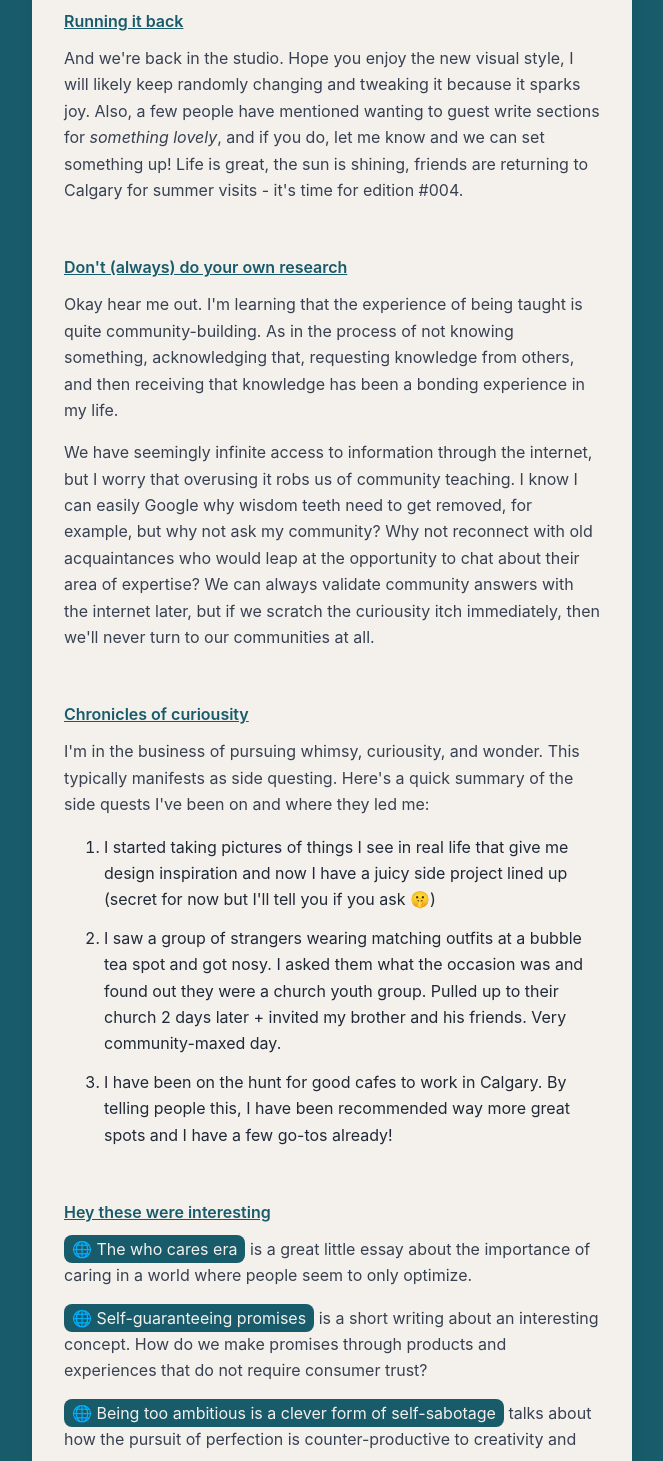
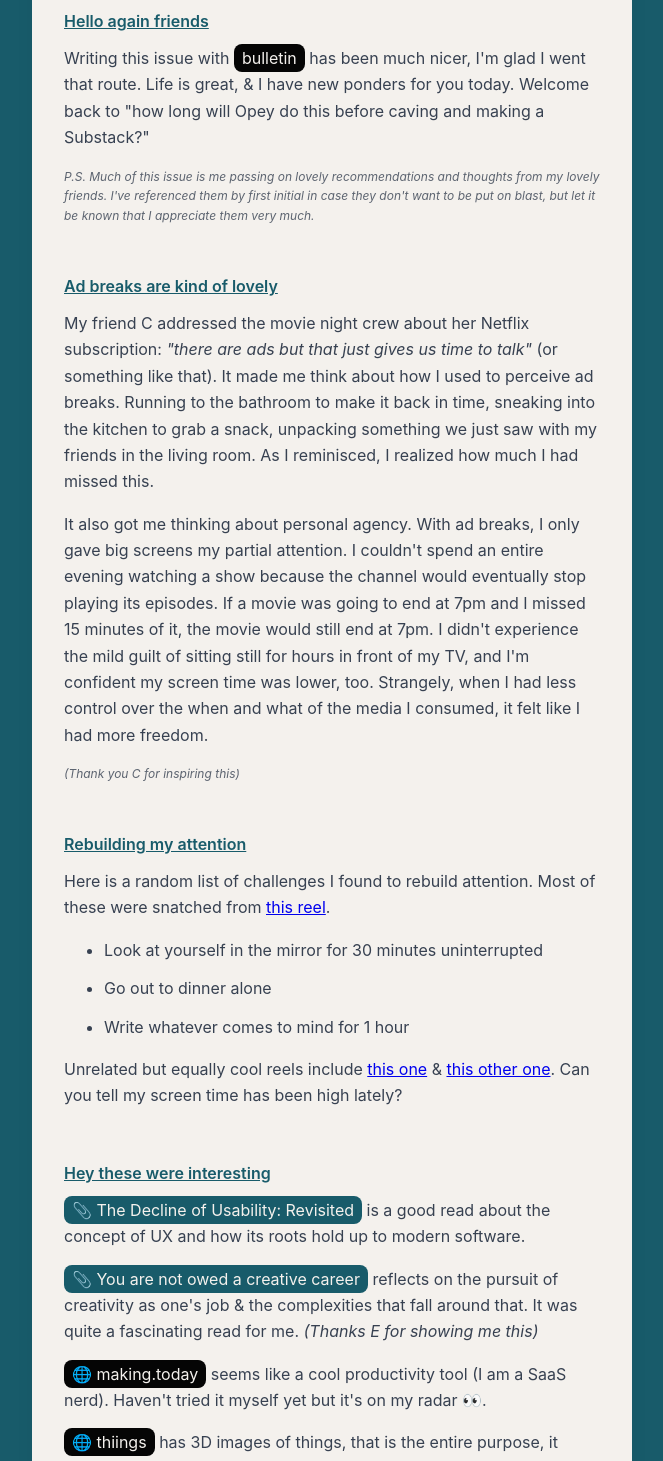
Before and after one commit to Opeyem1a/bulletin, a Next.js app: page / in a window 1280 px wide. Shown: the part 180-1641 px from the top of the page, without its empty margins (308-971 px from the left). Built offline with nearby package versions, Linux system fonts and the light colour scheme.

Commit message:
edition: 005 (#7)

```diff
--- a/src/app/(components)/emoji.tsx
+++ b/src/app/(components)/emoji.tsx
@@ -4,9 +4,14 @@ interface EmojiProps {
 
 type EmojiUnicodeEntity = `&#${number};`;
 
+/**
+ * @see https://www.compart.com/en/unicode/
+ */
 const EMOJIS = {
     '🌐': '&#127760;',
     '🎵': '&#127925;',
+    '📎': '&#128206;',
+    '👀': '&#128064;',
 } satisfies Record<string, EmojiUnicodeEntity>;
 
 /**
--- a/src/app/(components)/text.tsx
+++ b/src/app/(components)/text.tsx
@@ -18,6 +18,12 @@ const TEXT_VARIANTS = {
         lineHeight: 1.65,
         color: '#374151',
     },
+    aside: {
+        fontSize: '12px',
+        lineHeight: 1.65,
+        color: '#374151',
+        opacity: 0.8,
+    },
 } satisfies Record<string, CSSProperties>;
 
 const Text = ({ children, variant }: TextProps) => {
--- a/src/app/(components)/url-badge.tsx
+++ b/src/app/(components)/url-badge.tsx
@@ -9,6 +9,14 @@ interface UrlBadgeProps {
 type UrlBadgeVariant = keyof typeof URL_BADGE_VARIANTS;
 
 const URL_BADGE_VARIANTS = {
+    site: {
+        anchorStyles: { color: '#F4F1ED', textDecoration: 'none' },
+        spanStyles: {
+            padding: '4px 8px',
+            backgroundColor: '#050505',
+            borderRadius: '8px',
+        },
+    },
     article: {
         anchorStyles: { color: '#F4F1ED', textDecoration: 'none' },
         spanStyles: {
--- /dev/null
+++ b/src/app/(email-content)/005.tsx
@@ -0,0 +1,173 @@
+import { Text } from '@/app/(components)/text';
+import { Section } from '@/app/(components)/section';
+import { Spacer } from '@/app/(components)/spacer';
+import { UrlBadge } from '@/app/(components)/url-badge';
+import { Emoji } from '@/app/(components)/emoji';
+import { List } from '@/app/(components)/list';
+
+const EmailContent005 = () => {
+    return (
+        <>
+            <Section>
+                <Text variant="header">Hello again friends</Text>
+                <Text variant="base">
+                    Writing this issue with{' '}
+                    <UrlBadge
+                        url="https://github.com/Opeyem1a/bulletin"
+                        variant="site"
+                    >
+                        bulletin
+                    </UrlBadge>{' '}
+                    has been much nicer, I&apos;m glad I went that route. Life
+                    is great, & I have new ponders for you today. Welcome back
+                    to &quot;how long will Opey do this before caving and making
+                    a Substack?&quot;
+                </Text>
+                <Text variant="aside">
+                    <i>
+                        P.S. Much of this issue is me passing on lovely
+                        recommendations and thoughts from my lovely friends.
+                        I&apos;ve referenced them by first initial in case they
+                        don&apos;t want to be put on blast, but let it be known
+                        that I appreciate them very much.
+                    </i>
+                </Text>
+            </Section>
+            <Spacer height="24px" />
+            <Section>
+                <Text variant="header">Ad breaks are kind of lovely</Text>
+                <Text variant="base">
+                    My friend C addressed the movie night crew about her Netflix
+                    subscription:{' '}
+                    <i>
+                        &quot;there are ads but that just gives us time to
+                        talk&quot;
+                    </i>{' '}
+                    (or something like that). It made me think about how I used
+                    to perceive ad breaks. Running to the bathroom to make it
+                    back in time, sneaking into the kitchen to grab a snack,
+                    unpacking something we just saw with my friends in the
+                    living room. As I reminisced, I realized how much I had
+                    missed this.
+                </Text>
+                <Text variant="base">
+                    It also got me thinking about personal agency. With ad
+                    breaks, I only gave big screens my partial attention. I
+                    couldn&apos;t spend an entire evening watching a show
+                    because the channel would eventually stop playing its
+                    episodes. If a movie was going to end at 7pm and I missed 15
+                    minutes of it, the movie would still end at 7pm. I
+                    didn&apos;t experience the mild guilt of sitting still for
+                    hours in front of my TV, and I&apos;m confident my screen
+                    time was lower, too. Strangely, when I had less control over
+                    the when and what of the media I consumed, it felt like I
+                    had more freedom.
+                </Text>
+                <Text variant="aside">
+                    <i>(Thank you C for inspiring this)</i>
+                </Text>
+            </Section>
+            <Spacer height="24px" />
+            <Section>
+                <Text variant="header">Rebuilding my attention</Text>
+                <Text variant="base">
+                    Here is a random list of challenges I found to rebuild
+                    attention. Most of these were snatched from{' '}
+                    <a
+                        href="https://www.instagram.com/p/DINH7QrtRWO/"
+                        target="_blank"
+                    >
+                        this reel
+                    </a>
+                    .
+                    <List
+                        ordered={false}
+                        items={[
+                            <>
+                                Look at yourself in the mirror for 30 minutes
+                                uninterrupted
+                            </>,
+                            <>Go out to dinner alone</>,
+                            <>Write whatever comes to mind for 1 hour</>,
+                        ]}
+                    />
+                </Text>
+                <Text variant="base">
+                    Unrelated but equally cool reels include{' '}
+                    <a
+                        href="https://www.instagram.com/p/DL281qBxuYe/"
+                        target="_blank"
+                    >
+                        this one
+                    </a>{' '}
+                    &{' '}
+                    <a
+                        href="https://www.instagram.com/p/DLjCsh6scAr/"
+                        target="_blank"
+                    >
+                        this other one
+                    </a>
+                    . Can you tell my screen time has been high lately?
+                </Text>
+            </Section>
+            <Spacer height="24px" />
+            <Section>
+                <Text variant="header">Hey these were interesting</Text>
+                <Text variant="base">
+                    <UrlBadge
+                        url="https://datagubbe.se/usab2/"
+                        variant="article"
+                    >
+                        <Emoji icon="📎" /> The Decline of Usability: Revisited
+                    </UrlBadge>{' '}
+                    is a good read about the concept of UX and how its roots
+                    hold up to modern software.
+                </Text>
+                <Text variant="base">
+                    <UrlBadge
+                        url="https://tabularasarecords.substack.com/p/you-are-not-owed-a-creative-career"
+                        variant="article"
+                    >
+                        <Emoji icon="📎" /> You are not owed a creative career
+                    </UrlBadge>{' '}
+                    reflects on the pursuit of creativity as one&apos;s job &
+                    the complexities that fall around that. It was quite a
+                    fascinating read for me.{' '}
+                    <i>(Thanks E for showing me this)</i>
+                </Text>
+                <Text variant="base">
+                    <UrlBadge url="https://making.today/" variant="site">
+                        <Emoji icon="🌐" /> making.today
+                    </UrlBadge>{' '}
+                    seems like a cool productivity tool (I am a SaaS nerd).
+                    Haven&apos;t tried it myself yet but it&apos;s on my radar{' '}
+                    <Emoji icon="👀" />.
+                </Text>
+                <Text variant="base">
+                    <UrlBadge
+                        url="https://www.thiings.co/things"
+                        variant="site"
+                    >
+                        <Emoji icon="🌐" /> thiings
+                    </UrlBadge>{' '}
+                    has 3D images of things, that is the entire purpose, it
+                    seems.
+                </Text>
+                <Text variant="base">
+                    <UrlBadge
+                        url="https://www.dear-data.com/theproject"
+                        variant="site"
+                    >
+                        <Emoji icon="🌐" /> Dear data
+                    </UrlBadge>{' '}
+                    is an adorable project where 2 people became pen pals by
+                    manually recording artistic ways to record data about their
+                    lives and mailing them to each other. Definitely worth
+                    checking out. <i>(Thanks J for showing me this)</i>
+                </Text>
+            </Section>
+        </>
+    );
+};
+
+export { EmailContent005 };
--- a/src/app/page.tsx
+++ b/src/app/page.tsx
@@ -2,7 +2,7 @@ import { Spacer } from '@/app/(components)/spacer';
 import { Header } from '@/app/(components)/header';
 import { Footer } from '@/app/(components)/footer';
 import { getDocumentTitle } from '@/app/(config)/helpers';
-import { EmailContent004 } from '@/app/(email-content)/004';
+import { EmailContent005 } from '@/app/(email-content)/005';
 
 interface EmailComponentProps {
     editionNumber: number;
@@ -43,7 +43,7 @@ const Email = ({ editionNumber }: EmailComponentProps) => {
                                     <tbody>
                                         <Header editionNumber={editionNumber} />
                                         <Spacer height="28px" />
-                                        <EmailContent004 />
+                                        <EmailContent005 />
                                         <Spacer height="24px" />
                                         <Footer />
                                     </tbody>
@@ -58,7 +58,7 @@ const Email = ({ editionNumber }: EmailComponentProps) => {
 };
 
 const PreviewEmailPage = () => {
-    return <Email editionNumber={1} />;
+    return <Email editionNumber={5} />;
 };
 
 export default PreviewEmailPage;
```
